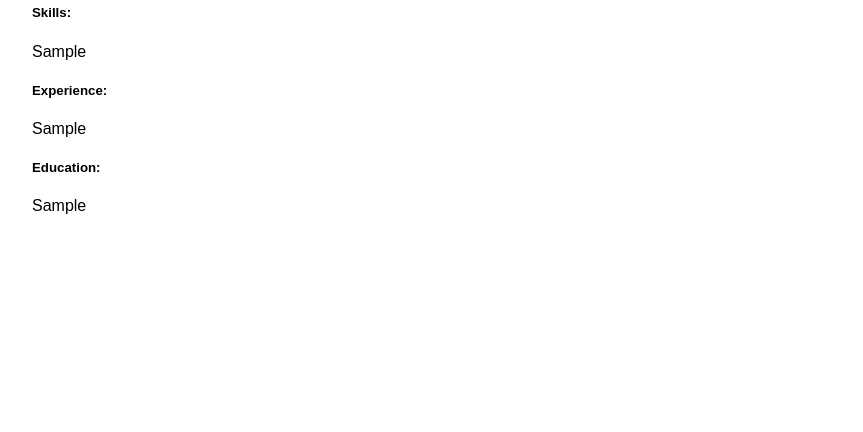
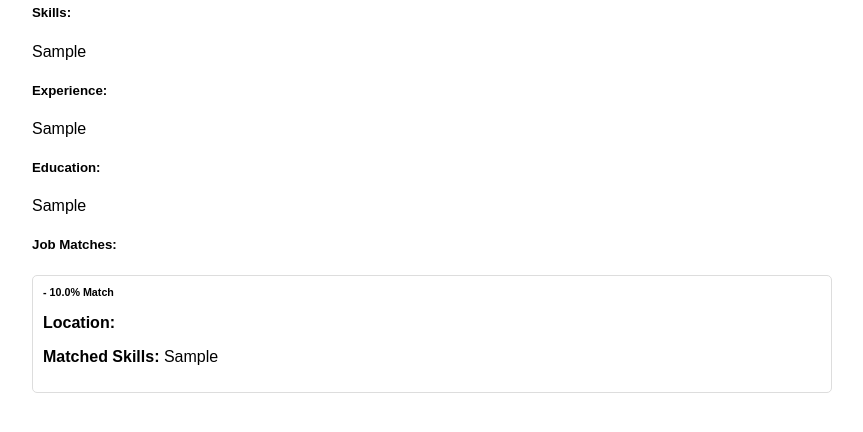
Before and after one commit to AzizullahDarmani/AI_Powered_Resume_Analyzer, a Django app: page /accounts/profile/ in a window 1280 px wide. Shown: the part 315-747 px from the top of the page, without its empty margins (208-1071 px from the left). Run offline with Django 5.2, Linux system fonts and the light colour scheme; a user stored in the database is signed in; tables that the repository leaves empty hold one stand-in row (values such as "Sample post"); some libraries are stand-ins or nearby versions.

Commit message:
Assistant checkpoint: Implement job matching system with AI-powered analysis
Assistant generated file changes:
- accounts/models.py: Add Job model
- accounts/views.py: Add job matching functionality, Update profile view with job matching
- accounts/templates/accounts/profile.html: Add job matching display

---

User prompt:

Job Matching System
•	Automated resume rating and recommendations based on job descriptions.
•	AI matches resumes with job descriptions using NLP.
•	Recruiters can filter candidates based on skills, experience, and location.
•	Scoring system for resume-job compatibility.

Replit-Commit-Author: Assistant
Replit-Commit-Session-Id: 0411cb77-4424-4415-a595-fc67fea6358b

```diff
--- a/accounts/models.py
+++ b/accounts/models.py
@@ -1,5 +1,30 @@
 from django.db import models
 from django.contrib.auth.models import User
+from django.core.validators import MinValueValidator, MaxValueValidator
+
+class Job(models.Model):
+    title = models.CharField(max_length=200)
+    description = models.TextField()
+    required_skills = models.TextField()
+    experience_years = models.IntegerField(default=0)
+    location = models.CharField(max_length=100)
+    created_at = models.DateTimeField(auto_now_add=True)
+
+    def __str__(self):
+        return self.title
+
+class ResumeMatch(models.Model):
+    resume = models.ForeignKey('Resume', on_delete=models.CASCADE)
+    job = models.ForeignKey(Job, on_delete=models.CASCADE)
+    score = models.FloatField(validators=[MinValueValidator(0), MaxValueValidator(100)])
+    matched_skills = models.TextField(blank=True)
+    created_at = models.DateTimeField(auto_now_add=True)
+
+    class Meta:
+        unique_together = ('resume', 'job')
+
+    def __str__(self):
+        return f"{self.resume} - {self.job} ({self.score}%)"
 
 class Resume(models.Model):
     user = models.ForeignKey(User, on_delete=models.CASCADE)
--- a/accounts/templates/accounts/profile.html
+++ b/accounts/templates/accounts/profile.html
@@ -25,9 +25,30 @@
                         <p>{{ resume.experience }}</p>
                         <h5>Education:</h5>
                         <p>{{ resume.education }}</p>
+
+                        <h5>Job Matches:</h5>
+                        {% for match in resume.resumematch_set.all|dictsort:"score" reversed %}
+                        <div class="job-match">
+                            <h6>{{ match.job.title }} - {{ match.score|floatformat:1 }}% Match</h6>
+                            <p><strong>Location:</strong> {{ match.job.location }}</p>
+                            <p><strong>Matched Skills:</strong> {{ match.matched_skills }}</p>
+                        </div>
+                        {% endfor %}
                     </div>
                 </div>
             {% endfor %}
         </div>
     {% endif %}
+
+    <style>
+        .job-match {
+            margin: 10px 0;
+            padding: 10px;
+            border: 1px solid #ddd;
+            border-radius: 5px;
+        }
+        .job-match h6 {
+            margin: 0 0 10px 0;
+        }
+    </style>
 {% endblock %}
--- a/accounts/views.py
+++ b/accounts/views.py
@@ -79,11 +79,52 @@ def profile(request):
         resume.education = education
         resume.save()
 
+        # Match resume with all available jobs
+        jobs = Job.objects.all()
+        for job in jobs:
+            score, matched_skills = calculate_resume_job_match(text, job)
+            ResumeMatch.objects.update_or_create(
+                resume=resume,
+                job=job,
+                defaults={
+                    'score': score,
+                    'matched_skills': matched_skills
+                }
+            )
+
         messages.success(request, 'Resume uploaded and processed successfully!')
         return redirect('profile')
 
     resumes = Resume.objects.filter(user=request.user).order_by('-uploaded_at')
     return render(request, 'accounts/profile.html', {'resumes': resumes})
+
+from sklearn.feature_extraction.text import TfidfVectorizer
+from sklearn.metrics.pairwise import cosine_similarity
+import numpy as np
+
+def calculate_resume_job_match(resume_text, job):
+    # Create TF-IDF vectorizer
+    vectorizer = TfidfVectorizer(stop_words='english')
+
+    # Combine required skills with job description
+    job_text = f"{job.description} {job.required_skills}"
+
+    # Create document matrix
+    documents = [resume_text, job_text]
+    tfidf_matrix = vectorizer.fit_transform(documents)
+
+    # Calculate cosine similarity
+    similarity = cosine_similarity(tfidf_matrix[0:1], tfidf_matrix[1:2])[0][0]
+
+    # Convert to percentage
+    match_score = similarity * 100
+
+    # Extract matched skills
+    resume_skills = set(extract_skills(resume_text).lower().split(', '))
+    job_skills = set(job.required_skills.lower().split(', '))
+    matched_skills = resume_skills.intersection(job_skills)
+
+    return match_score, ', '.join(matched_skills)
 
 def extract_skills(text):
     import re
--- a/pyproject.toml
+++ b/pyproject.toml
@@ -9,6 +9,8 @@ python = "^3.10"
 pypdf2 = "^3.0.1"
 python-magic = "^0.4.27"
 python-docx = "^1.1.2"
+scikit-learn = "^1.6.1"
+numpy = "^2.2.4"
 [tool.poetry.dev-dependencies]
 
 [tool.pyright]
```
Also changed, not shown: 1 other file.
